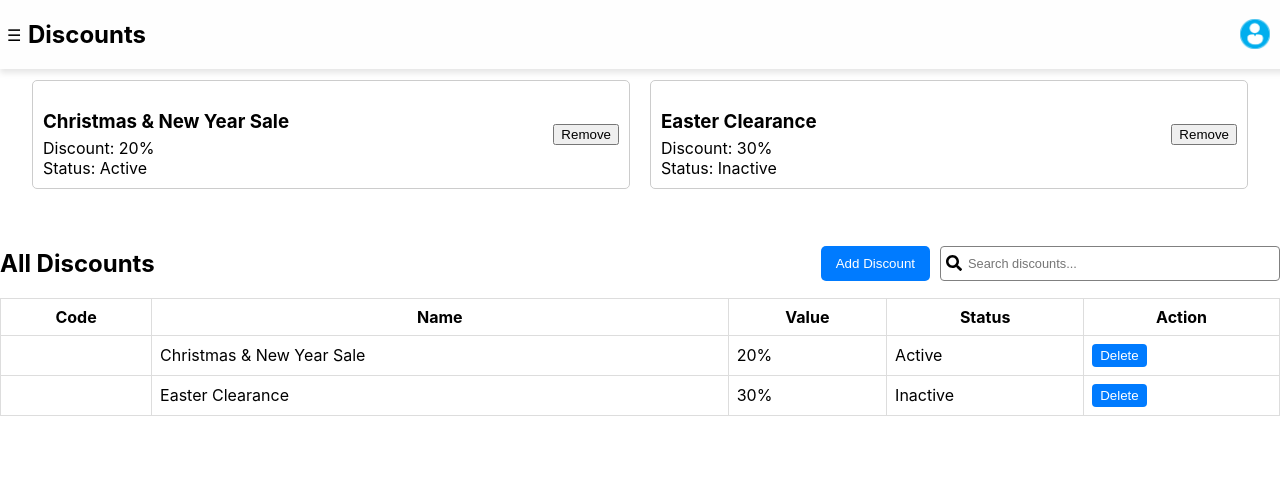
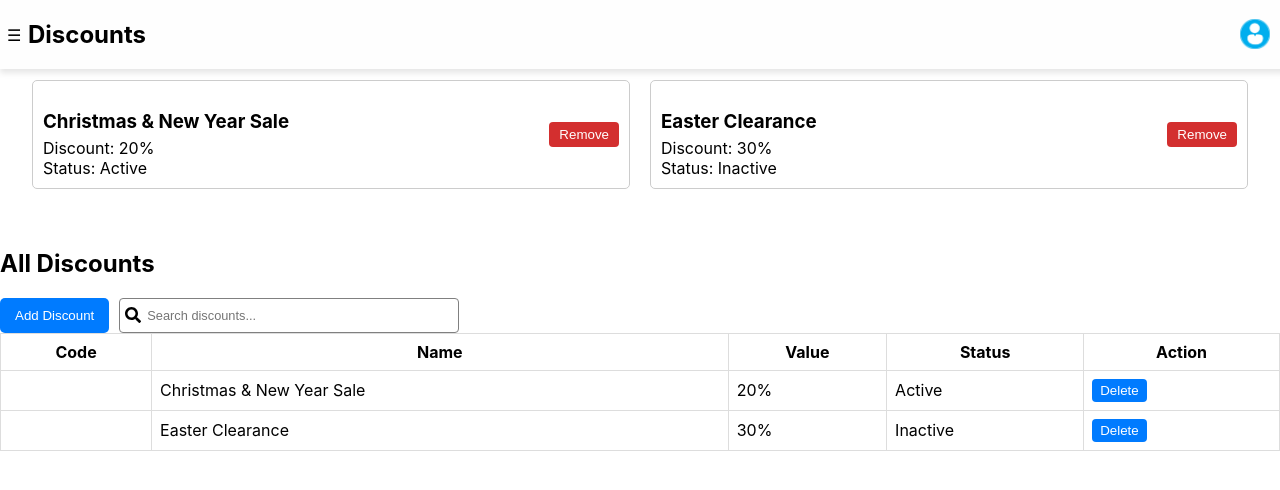
Before and after one commit to Ombito/Admin-dashboard, a React (Create React App) app: page /discounts in a window 1280 px wide. Shown: the top 490 px of the page. Built offline with nearby package versions, Linux system fonts and the light colour scheme; a web font is replaced by a local one; what @react-pdf/renderer would draw is missing.

Commit message:
Fix: dark mode

```diff
--- a/src/App.css
+++ b/src/App.css
@@ -35,7 +35,13 @@ body.dark input {
   margin-left: 250px;
 }
 
-
+body.dark .sidebar {
+  background-color: rgb(0, 0, 0);
+  color: white;
+}
+body.dark .brand-container h1 {
+  color: white;
+}
 body.dark .dashboard-stat {
   border: 1px solid gray;
 }
--- a/src/components/Discounts/discounts.css
+++ b/src/components/Discounts/discounts.css
@@ -58,6 +58,14 @@
 }
 .discount-info p {
   margin: 0;
+}
+.remove-discount-btn {
+  padding: 5px 10px;
+  color: #fff;
+  border: none;
+  border-radius: 4px;
+  cursor: pointer;
+  background-color: #d32f2f;
 }
 
 .discount-form {
--- a/src/components/Discounts/discounts.jsx
+++ b/src/components/Discounts/discounts.jsx
@@ -89,7 +89,7 @@ const handleInputChange = (e) => {
                 <p>Discount: {discount.discountPercentage}%</p>
                 <p>Status: {discount.isActive ? 'Active' : 'Inactive'}</p>
               </div>
-              <button onClick={() => removeDiscount(discount.id)}>Remove</button>
+              <button className="remove-discount-btn" onClick={() => removeDiscount(discount.id)}>Remove</button>
             </div>
           ))}
         </div>
--- a/src/components/Invoices/invoices.css
+++ b/src/components/Invoices/invoices.css
@@ -45,13 +45,16 @@
 }
 .invoices-controls-hero {
     display: flex;
+    flex-direction: column;
+    margin-top: 40px;
+    width: 100%;
     justify-content: space-between;
-    align-items: center;
-    margin-top: 40px;
 }
 .invoices-controls {
     display: flex;
+    align-items: center;
     gap: 10px;
+    width: 100%;
 }
 .add-invoice-button {
     padding: 10px 15px;
--- a/src/components/Sidebar/sidebar.css
+++ b/src/components/Sidebar/sidebar.css
@@ -7,7 +7,8 @@
   width: 270px;
   height: 100%;
   background-color: #0B334D;
-  color: #fff;
+  box-shadow: 0 4px 6px rgba(0, 0, 0, 0.1);
+  color: white;
   padding-top: 20px;
   display: flex;
   flex-direction: column;
@@ -29,7 +30,7 @@
   font-family: "Frijole", system-ui;
   font-size: 35px;
   font-weight: 700;
-  color: #ffffff;
+  color: white;
   text-align: center;
   text-transform: uppercase;
   letter-spacing: 2px;
```
